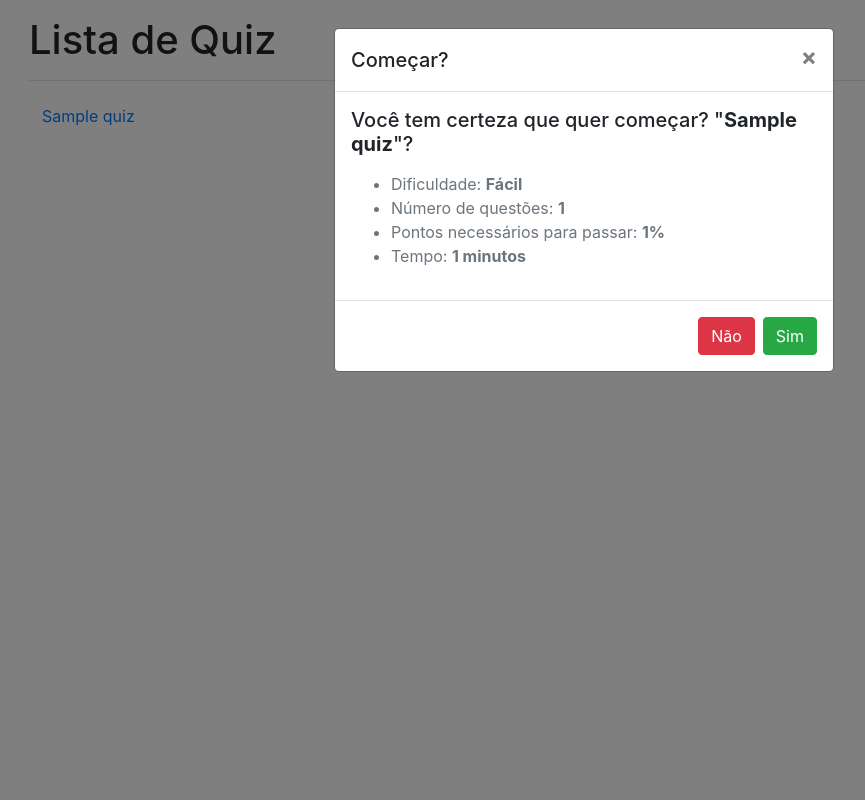
After one commit to joaopver10/PCA-FabricaDeSoftware, a Django app: page /quiz/ in a window 1280 px wide, after a click that opens the changed part. The commit adds this page. Shown: the whole page, without its empty margins (56-921 px from the left). Run offline with Django 4.2, Linux system fonts and the light colour scheme; tables that the repository leaves empty hold one stand-in row (values such as "Sample post"); some libraries are stand-ins or nearby versions.

Commit message:
Configurações do quiz

```diff
--- a/core/models.py
+++ b/core/models.py
@@ -5,6 +5,7 @@ from django.db import models
 from django.conf import settings
 from django.db.models import signals
 from django.template.defaultfilters import slugify
+import random
 
 
 class UserManager(BaseUserManager):
@@ -100,7 +101,7 @@ class Aluno(models.Model):
 
 
 class Quiz(models.Model):
-    difculdade = (
+    dificuldade = (
         ('Fácil', 'Fácil'),
         ('Médio', 'Médio'),
         ('Difícil', 'Difícil')
@@ -110,13 +111,15 @@ class Quiz(models.Model):
     num_de_questoes = models.IntegerField()
     tempo = models.IntegerField(help_text="Duração do quiz em minutos")
     pts_necessarios = models.IntegerField(help_text="Pontuação necessária em %")
-    dificuldade = models.CharField(max_length=8, choices=difculdade)
+    dificuldade = models.CharField(max_length=8, choices=dificuldade)
 
     def __str__(self):
         return f"{self.nome}-{self.topico}"
 
     def get_questions(self):
-        return self.questoes_set.all()[:self.num_de_questoes]
+        questoes = list(self.questoes_set.all())
+        random.shuffle(questoes)
+        return questoes[:10]
 
     class Meta:
         verbose_name_plural = 'Quizes'
--- /dev/null
+++ b/core/static/js/mainQuiz.js
@@ -0,0 +1,32 @@
+
+const modalBtns = [...document.getElementsByClassName('modal-button')]
+const modalBody = document.getElementById('modal-body-confirm')
+const startBtn = document.getElementById('start-button')
+
+
+
+const url = window.location.href
+modalBtns.forEach(modalBtn=> modalBtn.addEventListener('click', ()=>{
+    const pk = modalBtn.getAttribute('data-pk')
+    const nome = modalBtn.getAttribute('data-nome')
+    const numQuestoes = modalBtn.getAttribute('data-questions')
+    const dificuldade = modalBtn.getAttribute('data-dificuldade')
+    const ptsParaPassar = modalBtn.getAttribute('data-pass')
+    const tempo = modalBtn.getAttribute('data-tempo')
+
+
+    modalBody.innerHTML = `
+        <div class= "h5 mb-3"> Você tem certeza que quer começar? "<b>${nome}</b>"?</div>
+        <div class="text-muted">
+            <ul>
+                <li>Dificuldade: <b>${dificuldade}</b></li>
+                <li>Número de questões: <b>${numQuestoes}</b></li>
+                <li>Pontos necessários para passar: <b>${ptsParaPassar}%</b></li>
+                <li>Tempo: <b>${tempo} minutos</b></li>
+            </ul>
+        </div>
+    `
+    startBtn.addEventListener('click', ()=>{
+        window.location.href = url + pk
+    })
+}) )
--- a/core/templates/base.html
+++ b/core/templates/base.html
@@ -15,7 +15,7 @@
     <script src="https://code.jquery.com/jquery-3.5.1.min.js"></script>
 
     <!-- custom css & js-->
-    <link rel="stylesheet" href={% static 'style.css' %}>
+    <link rel="stylesheet" href={% static 'css/styles.css' %}>
 
     {% block scripts %}
     {% endblock scripts %}
--- /dev/null
+++ b/core/templates/mainQuiz.html
@@ -0,0 +1,50 @@
+{% extends "base.html" %}
+{% load static %}
+
+{% block scripts %}
+    <script src="{% static 'js/mainQuiz.js' %}" defer></script>
+{% endblock scripts %}
+
+{% block title %}
+    Quiz inicio
+{% endblock title %}
+
+
+    {% block content%}
+
+        <!-- Modal -->
+        <div class="modal fade" id="quizStartModal" tabindex="-1" aria-labelledby="exampleModalLabel" aria-hidden="true">
+          <div class="modal-dialog">
+            <div class="modal-content">
+              <div class="modal-header">
+                <h5 class="modal-title" id="exampleModalLabel">Começar?</h5>
+                <button type="button" class="close" data-dismiss="modal" aria-label="Close">
+                  <span aria-hidden="true">&times;</span>
+                </button>
+              </div>
+              <div class="modal-body" id="modal-body-confirm"></div>
+              <div class="modal-footer">
+                <button type="button" class="btn btn-danger" data-dismiss="modal">Não</button>
+                <button type="button" id="start-button" class="btn btn-success">Sim</button>
+              </div>
+            </div>
+          </div>
+        </div>
+
+        <div class="h1">Lista de Quiz</div>
+        <hr>
+        {% for obj in object_list %}
+            <button
+                    class="btn btn-link modal-button"
+                    data-pk="{{obj.pk}}"
+                    data-nome="{{obj.nome}}"
+                    data-questions="{{obj.num_de_questoes}}"
+                    data-dificuldade="{{ obj.dificuldade }}"
+                    data-tempo = "{{obj.tempo}}"
+                    data-pass = "{{obj.pts_necessarios}}"
+                    data-toggle="modal"
+                    data-target="#quizStartModal">
+                    {{ obj.nome }}
+            </button>
+        {%endfor%}
+    {% endblock content %}
--- a/core/urls.py
+++ b/core/urls.py
@@ -1,6 +1,6 @@
 from django.urls import path, include
 
-from .views import professor, aluno, matematica, ciencias, geografia, historia, portugues, ingles, portal, sair, painel
+from .views import professor, aluno, matematica, ciencias, geografia, historia, portugues, ingles, portal, sair, painel, quiz, QuizListView, quiz_data_view
 
 urlpatterns=[
     path('', aluno, name='aluno'),
@@ -13,6 +13,9 @@ urlpatterns=[
     path('portugues', portugues, name='portugues'),
     path('ingles', ingles, name='ingles'),
     path('painel', painel, name='painel'),
-    path('deslogar', sair ,name='sair')
+    path('deslogar', sair ,name='sair'),
+    path('quiz/', QuizListView.as_view(), name='quiz'),
+    path('quiz/<pk>/', quiz, name='quiz-view'),
+    path('quiz/<pk>/data/', quiz_data_view, name='quiz-data-view')
 
 ]
--- a/core/views.py
+++ b/core/views.py
@@ -1,15 +1,19 @@
 from django.contrib import messages
 from django.contrib.auth.decorators import login_required
-from django.contrib.auth.models import User
-from django.http import HttpResponseRedirect, HttpResponse
+from django.http import HttpResponseRedirect, JsonResponse
+from django.views.generic import ListView
 from django.shortcuts import render, redirect
 from django.contrib.auth import authenticate, logout
 from django.contrib.auth import login as lg
-from .models import Aluno, Professor, CustomUsuario
+from .models import Aluno, Professor, Quiz
 from django.contrib.auth import get_user_model
 from django.contrib.messages import constants
-from datetime import date, datetime
 
+
+
+class QuizListView(ListView):
+    model = Quiz
+    template_name = 'mainQuiz.html'
 
 @login_required(login_url="professor")
 def painel(request):
@@ -142,6 +146,25 @@ def ciencias(request):
     context = Aluno.objects.filter(usuario_id=request.user.id)
     return render(request, 'ciencias.html', {'context': context})
 
+
+def quiz(request, pk):
+    quiz = Quiz.objects.get(pk= pk)
+    return render(request, 'Quiz.html', {'obj': quiz})
+
+def quiz_data_view(request, pk):
+    quiz = Quiz.objects.get(pk= pk)
+    questoes = []
+
+    for q in quiz.get_questions():
+        respostas = []
+        for a in q.get_answers():
+            respostas.append(a.texto)
+        questoes.append({str(q): respostas})
+    return JsonResponse({
+        'data': questoes,
+        'tempo': quiz.tempo
+    })
+
 def sair(request):
     logout(request)
     return HttpResponseRedirect('/')
```
Also changed, not shown: core/static/js/quiz.js (added, +33 -0 lines), core/templates/quiz.html (added, +22 -0 lines).
